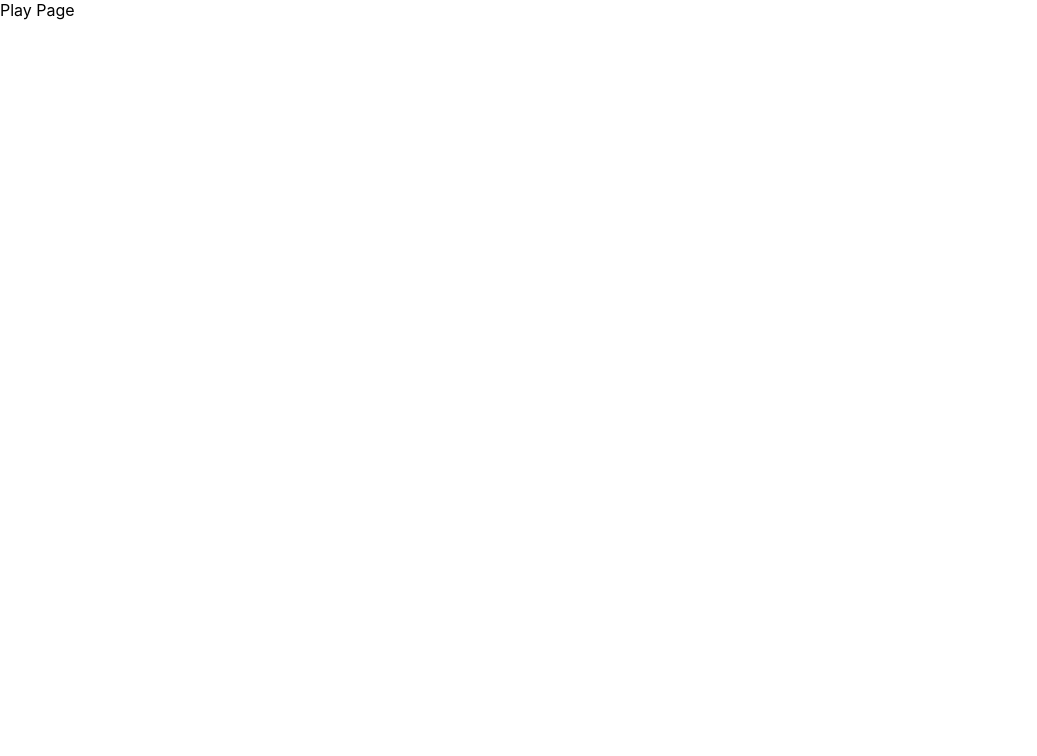
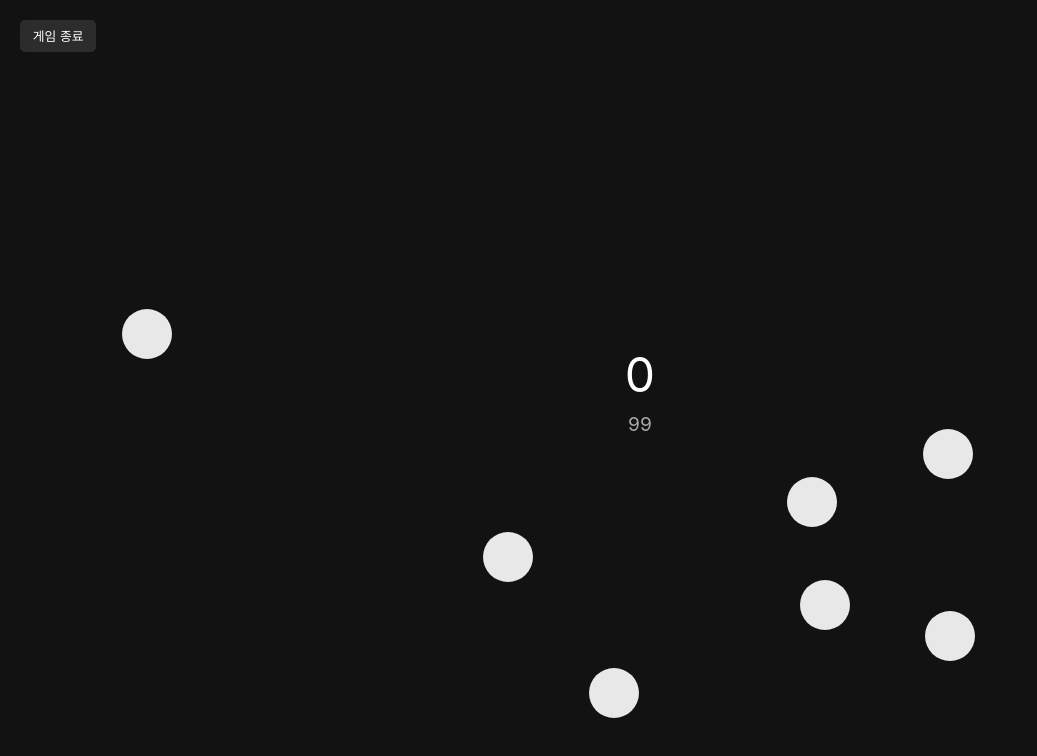
Before and after one commit to Middle1204/drager, a React (Create React App) app: page /play in a window 1280 px wide. Shown: the top 756 px of the page, without its empty margins (0-1037 px from the left). Built offline with nearby package versions, Linux system fonts and the light colour scheme.

Commit message:
added play format

```diff
--- a/src/routes/play/play.jsx
+++ b/src/routes/play/play.jsx
@@ -1,7 +1,109 @@
-import React from 'react';
+import React, { useEffect, useRef, useState } from 'react';
+import * as S from './style';
 
 const Play = () => {
-  return <div>Play Page</div>;
+  const [circles, setCircles] = useState([]);
+  const [score, setScore] = useState(0);
+  const [isMouseDown, setIsMouseDown] = useState(false);
+  const [effects, setEffects] = useState([]);
+  const [randomNumber, setRandomNumber] = useState('00');
+
+  const circleId = useRef(0);
+
+  // 마우스 눌림 감지
+  useEffect(() => {
+    const handleDown = () => setIsMouseDown(true);
+    const handleUp = () => setIsMouseDown(false);
+    window.addEventListener('mousedown', handleDown);
+    window.addEventListener('mouseup', handleUp);
+    return () => {
+      window.removeEventListener('mousedown', handleDown);
+      window.removeEventListener('mouseup', handleUp);
+    };
+  }, []);
+
+  useEffect(() => {
+    const interval = setInterval(() => {
+      if (circles.length < 10) {
+        const newCircle = {
+          id: circleId.current++,
+          x: Math.random() * 90,
+          y: Math.random() * 90,
+          num: Math.floor(Math.random() * 10), // 0~9
+        };
+        setCircles((prev) => [...prev, newCircle]);
+      }
+    }, 1000);
+
+    {circles.map((circle) => (
+      <S.Circle
+        key={circle.id}
+        style={{ top: `${circle.y}%`, left: `${circle.x}%` }}
+        onMouseEnter={() => handleHit(circle)}
+      >
+        <S.CircleText>{circle.num}</S.CircleText>
+      </S.Circle>
+    ))}
+
+    return () => clearInterval(interval);
+  }, [circles]);
+
+
+
+
+
+
+  // 랜덤 숫자 갱신
+  useEffect(() => {
+    const interval = setInterval(() => {
+      const newNumber = Math.floor(Math.random() * 90 + 10); // 10~99
+      setRandomNumber(newNumber.toString());
+    }, 1000); // 1초마다 업데이트
+    return () => clearInterval(interval);
+  }, []);
+
+  const handleHit = (circle) => {
+    if (!isMouseDown) return;
+
+    setCircles((prev) => prev.filter((c) => c.id !== circle.id));
+    setScore((prev) => prev + 1);
+
+    setEffects((prev) => [
+      ...prev,
+      { id: Math.random(), x: circle.x, y: circle.y },
+    ]);
+  };
+
+  const handleExit = () => {
+    alert('게임 종료');
+    window.location.href = '/';
+  };
+
+  return (
+    <S.Container>
+      <S.ExitButton onClick={handleExit}>게임 종료</S.ExitButton>
+
+      <S.ScoreWrapper>
+        <S.Score>{score}</S.Score>
+        <S.SubNumber>{randomNumber}</S.SubNumber>
+      </S.ScoreWrapper>
+
+      {circles.map((circle) => (
+        <S.Circle
+          key={circle.id}
+          style={{ top: `${circle.y}%`, left: `${circle.x}%` }}
+          onMouseEnter={() => handleHit(circle)}
+        />
+      ))}
+
+      {effects.map((effect) => (
+        <S.Effect
+          key={effect.id}
+          style={{ top: `${effect.y}%`, left: `${effect.x}%` }}
+        />
+      ))}
+    </S.Container>
+  );
 };
 
 export default Play;
--- a/src/routes/play/style.js
+++ b/src/routes/play/style.js
@@ -0,0 +1,87 @@
+import styled, { keyframes } from 'styled-components';
+
+const explode = keyframes`
+  0% {
+    transform: scale(1);
+    opacity: 0.8;
+  }
+  100% {
+    transform: scale(2.5);
+    opacity: 0;
+  }
+`;
+
+export const Container = styled.div`
+  position: relative;
+  height: 100vh;
+  background-color: #121212;
+  overflow: hidden;
+`;
+
+export const ExitButton = styled.button`
+  position: absolute;
+  top: 20px;
+  left: 20px;
+  background-color: #2c2c2c;
+  color: #fff;
+  border: none;
+  padding: 0.4rem 0.8rem;
+  font-size: 0.8rem;
+  border-radius: 5px;
+  cursor: pointer;
+  z-index: 10;
+
+  &:hover {
+    background-color: #444;
+  }
+`;
+
+export const ScoreWrapper = styled.div`
+  position: absolute;
+  top: 50%;
+  left: 50%;
+  transform: translate(-50%, -60%);
+  text-align: center;
+  z-index: 5;
+`;
+
+export const Score = styled.div`
+  font-size: 3rem;
+  color: white;
+`;
+
+export const SubNumber = styled.div`
+  font-size: 1.2rem;
+  color: #aaa;
+  margin-top: 0.5rem;
+`;
+
+
+export const Circle = styled.div`
+  position: absolute;
+  width: 50px;
+  height: 50px;
+  background-color: rgba(255, 255, 255, 0.9);
+  border-radius: 50%;
+  cursor: default;
+  z-index: 3;
+  transition: transform 0.2s;
+`;
+
+export const Effect = styled.div`
+  position: absolute;
+  width: 50px;
+  height: 50px;
+  border-radius: 50%;
+  background-color: rgba(255, 255, 255, 0.6);
+  animation: ${explode} 0.5s ease-out forwards;
+  pointer-events: none;
+  z-index: 2;
+`;
+
+export const CircleText = styled.span`
+  color: #fff;
+  font-size: 1.2rem;
+  font-weight: bold;
+  pointer-events: none;
+`;
```
